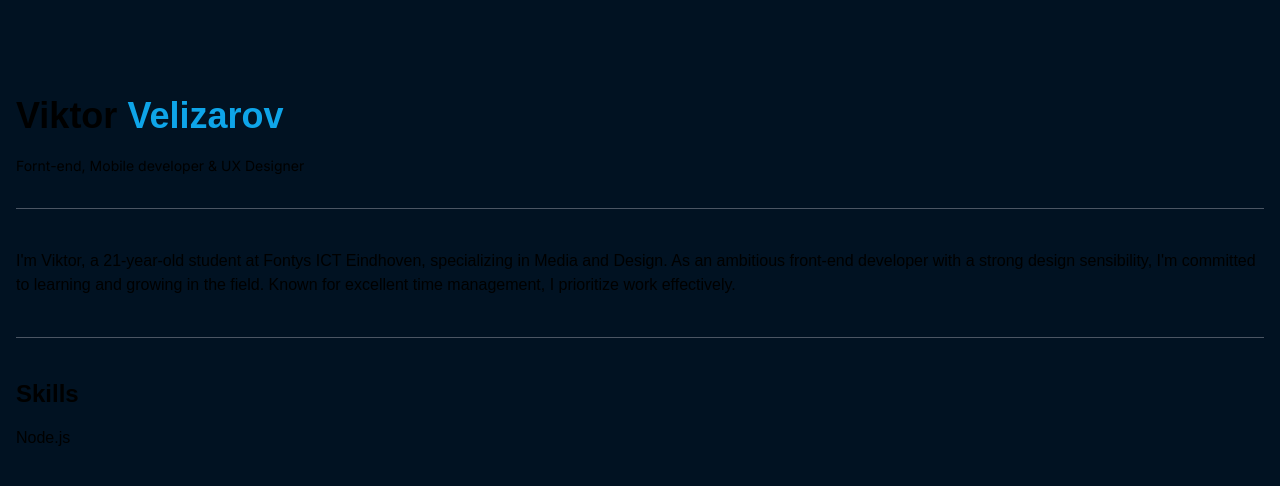
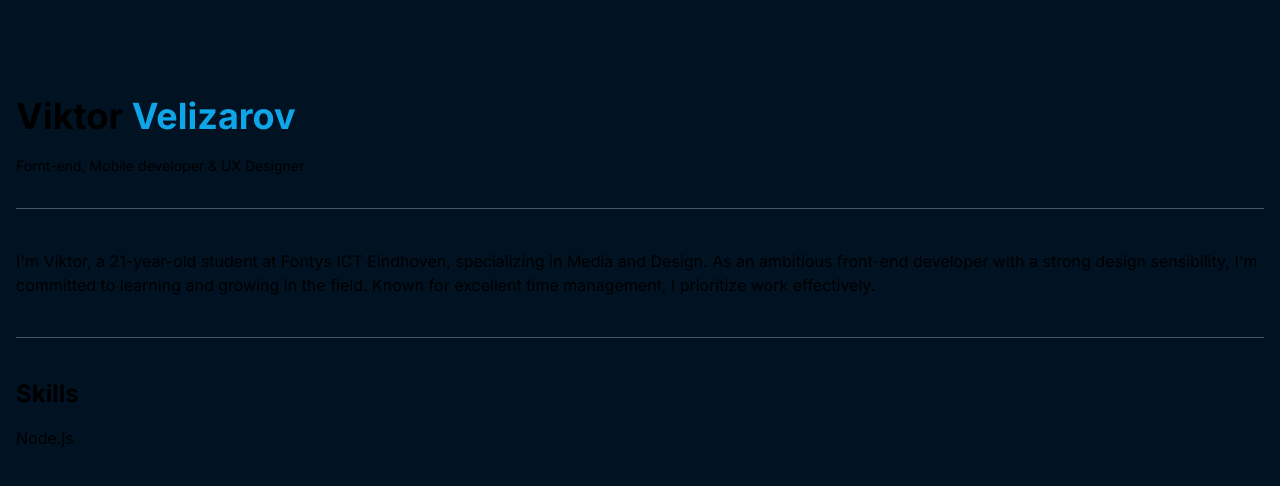
Before and after one commit to Viktor1722/Portfolio-new, a Next.js app: page / in a window 1280 px wide. Shown: the top 486 px of the page. Built offline with nearby package versions, Linux system fonts and the light colour scheme; a web font is replaced by a local one.

Commit message:
fixed the classes form class to className

```diff
--- a/src/app/page.js
+++ b/src/app/page.js
@@ -3,19 +3,19 @@ import Image from "next/image";
 export default function Home() {
   return (
     <main className="flex min-h-screen flex-col items-center justify-between p-4 bg-navy-blue ">
-      <div class="z-5 mx-auto">
-        <div class="container mx-auto m-20">
-          <header class="max-w-screen-sm o">
-            <h1 class="text-4xl font-bold three-d-text font-satoshi ">
-              Viktor <span class="text-sky-500">Velizarov</span>
+      <div className="z-5 mx-auto">
+        <div className="container mx-auto m-20">
+          <header className="max-w-screen-sm o">
+            <h1 className="text-4xl font-bold three-d-text">
+              Viktor <span className="text-sky-500">Velizarov</span>
             </h1>
-            <p class="text-sm mt-5">
+            <p className="text-sm mt-5">
               Fornt-end, Mobile developer & UX Designer
             </p>
           </header>
           <br />
-          <hr class="border-t border-gray-600 my-2"></hr>
-          <section id="about" className="my-10 font-satoshi">
+          <hr className="border-t border-gray-600 my-2"></hr>
+          <section id="about" className="my-10 ">
             <p>
               I'm Viktor, a 21-year-old student at Fontys ICT Eindhoven,
               specializing in Media and Design. As an ambitious front-end
@@ -25,8 +25,8 @@ export default function Home() {
             </p>
           </section>
 
-          <hr class="border-t border-gray-600 my-2"></hr>
-          <section id="skills" className="my-10 font-satoshi">
+          <hr className="border-t border-gray-600 my-2"></hr>
+          <section id="skills" className="my-10">
             <h2 className="text-2xl font-bold text-start three-d-text">
               Skills
             </h2>
```
